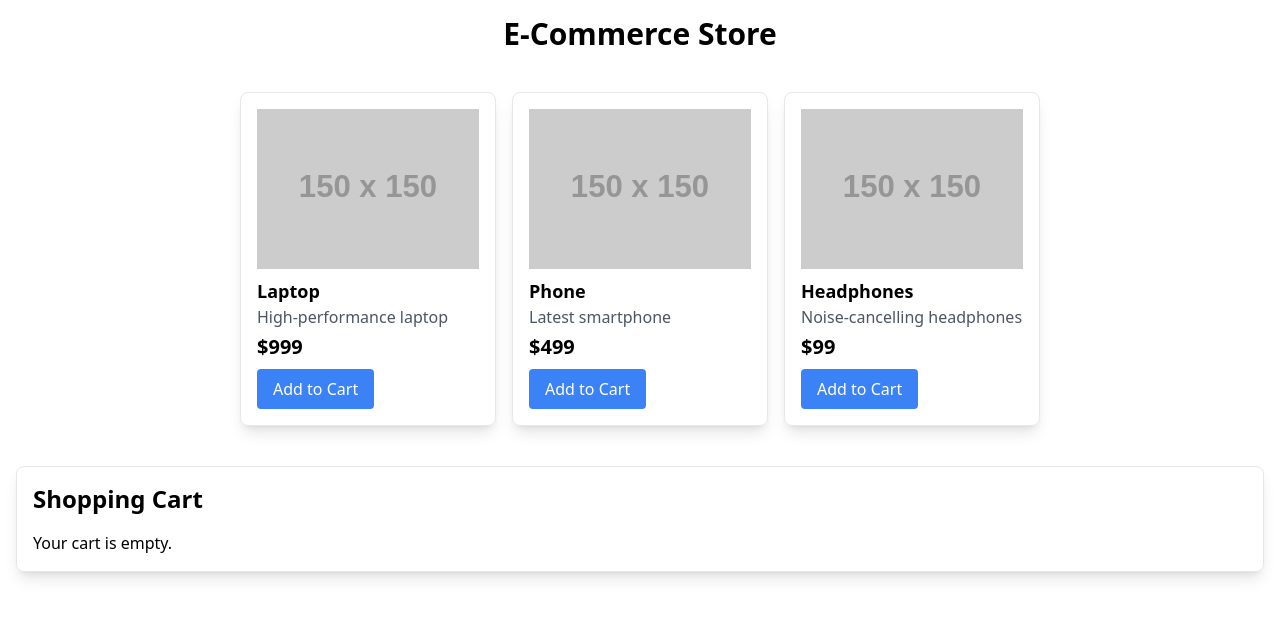
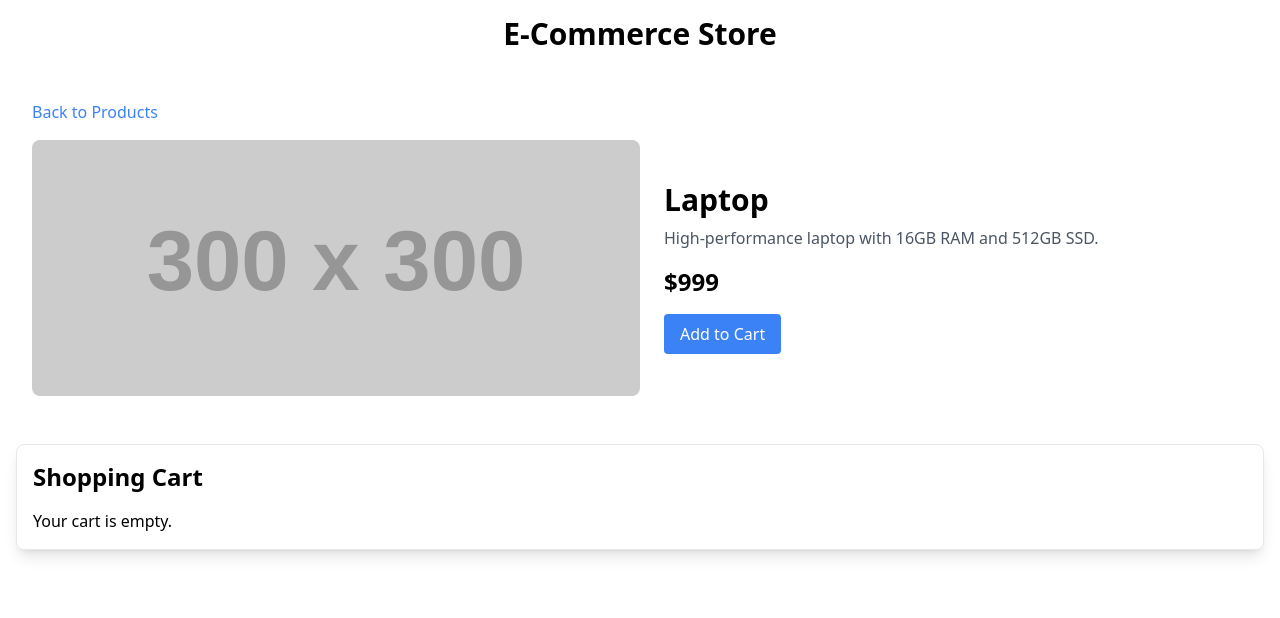
Before and after one commit to graffiti75/E-Co, a React (Vite) app: page /products/1 in a window 1280 px wide. Shown: the top 618 px of the page. Built offline with nearby package versions, Linux system fonts and the light colour scheme.

Commit message:
ProductDetails added

```diff
--- a/package.json
+++ b/package.json
@@ -11,7 +11,8 @@
 	},
 	"dependencies": {
 		"react": "^19.0.0",
-		"react-dom": "^19.0.0"
+		"react-dom": "^19.0.0",
+		"react-router-dom": "^7.5.1"
 	},
 	"devDependencies": {
 		"@eslint/js": "^9.22.0",
--- a/src/App.tsx
+++ b/src/App.tsx
@@ -1,5 +1,7 @@
 import React, { useState } from "react";
+import { Routes, Route } from "react-router-dom";
 import ProductCard from "./ProductCart";
+import ProductDetails from "./ProductDetails";
 import Cart from "./Cart";
 import { Product, CartItem } from "./types";
 // import "./App.css";
@@ -74,6 +76,10 @@ const App: React.FC = () => {
 			<h1 className="text-3xl font-bold text-center mb-8">
 				E-Commerce Store
 			</h1>
+			<Routes>
+				<Route
+					path="/"
+					element={
 						<div className="flex flex-wrap justify-center">
 							{products.map((product) => (
 								<ProductCard
@@ -83,6 +89,13 @@ const App: React.FC = () => {
 								/>
 							))}
 						</div>
+					}
+				/>
+				<Route
+					path="/products/:id"
+					element={<ProductDetails addToCart={addToCart} />}
+				/>
+			</Routes>
 			<Cart
 				cartItems={cart}
 				updateQuantity={updateQuantity}
--- a/src/ProductCart.tsx
+++ b/src/ProductCart.tsx
@@ -1,4 +1,5 @@
 import React from "react";
+import { Link } from "react-router-dom";
 import { Product } from "./types";
 
 interface ProductCardProps {
@@ -9,6 +10,7 @@ interface ProductCardProps {
 const ProductCard: React.FC<ProductCardProps> = ({ product, addToCart }) => {
 	return (
 		<div className="border rounded-lg p-4 m-2 w-64 shadow-lg">
+			<Link to={`/products/${product.id}`}>
 				<img
 					src={product.imageUrl}
 					alt={product.name}
@@ -17,6 +19,7 @@ const ProductCard: React.FC<ProductCardProps> = ({ product, addToCart }) => {
 				<h3 className="text-lg font-bold mt-2">{product.name}</h3>
 				<p className="text-gray-600">{product.description}</p>
 				<p className="text-xl font-semibold mt-1">${product.price}</p>
+			</Link>
 			<button
 				className="mt-2 bg-blue-500 text-white px-4 py-2 rounded hover:bg-blue-600"
 				onClick={() => addToCart(product)}
--- /dev/null
+++ b/src/ProductDetails.tsx
@@ -0,0 +1,74 @@
+import React from "react";
+import { useParams, Link } from "react-router-dom";
+import { Product } from "./types";
+
+// Mock products (same as App.tsx, ideally move to a shared file later)
+const products: Product[] = [
+	{
+		id: 1,
+		name: "Laptop",
+		price: 999,
+		description: "High-performance laptop with 16GB RAM and 512GB SSD.",
+		imageUrl: "https://via.placeholder.com/300",
+	},
+	{
+		id: 2,
+		name: "Phone",
+		price: 499,
+		description: "Latest smartphone with 108MP camera and 5G support.",
+		imageUrl: "https://via.placeholder.com/300",
+	},
+	{
+		id: 3,
+		name: "Headphones",
+		price: 99,
+		description: "Noise-cancelling headphones with 20-hour battery life.",
+		imageUrl: "https://via.placeholder.com/300",
+	},
+];
+
+interface ProductDetailsProps {
+	addToCart: (product: Product) => void;
+}
+
+const ProductDetails: React.FC<ProductDetailsProps> = ({ addToCart }) => {
+	const { id } = useParams<{ id: string }>();
+	const product = products.find((p) => p.id === parseInt(id || "0"));
+
+	if (!product) {
+		return <div className="text-center p-4">Product not found</div>;
+	}
+
+	return (
+		<div className="container mx-auto p-4">
+			<Link
+				to="/"
+				className="text-blue-500 hover:underline mb-4 inline-block"
+			>
+				Back to Products
+			</Link>
+			<div className="flex flex-col md:flex-row items-center">
+				<img
+					src={product.imageUrl}
+					alt={product.name}
+					className="w-full md:w-1/2 h-64 object-cover rounded-lg"
+				/>
+				<div className="md:ml-6 mt-4 md:mt-0">
+					<h2 className="text-3xl font-bold">{product.name}</h2>
+					<p className="text-gray-600 mt-2">{product.description}</p>
+					<p className="text-2xl font-semibold mt-4">
+						${product.price}
+					</p>
+					<button
+						className="mt-4 bg-blue-500 text-white px-4 py-2 rounded hover:bg-blue-600"
+						onClick={() => addToCart(product)}
+					>
+						Add to Cart
+					</button>
+				</div>
+			</div>
+		</div>
+	);
+};
+
+export default ProductDetails;
--- a/src/main.tsx
+++ b/src/main.tsx
@@ -1,8 +1,13 @@
 import ReactDOM from "react-dom/client";
+import { BrowserRouter } from "react-router-dom";
 import App from "./App";
-import "./index.css";
+// import "./index.css";
 
 const root = ReactDOM.createRoot(
 	document.getElementById("root") as HTMLElement
 );
-root.render(<App />);
+root.render(
+	<BrowserRouter>
+		<App />
+	</BrowserRouter>
+);
```
Also changed, not shown: 1 other file (tests, documents, lock files or other folders). Lines whose indentation alone changed are shown as unchanged.
